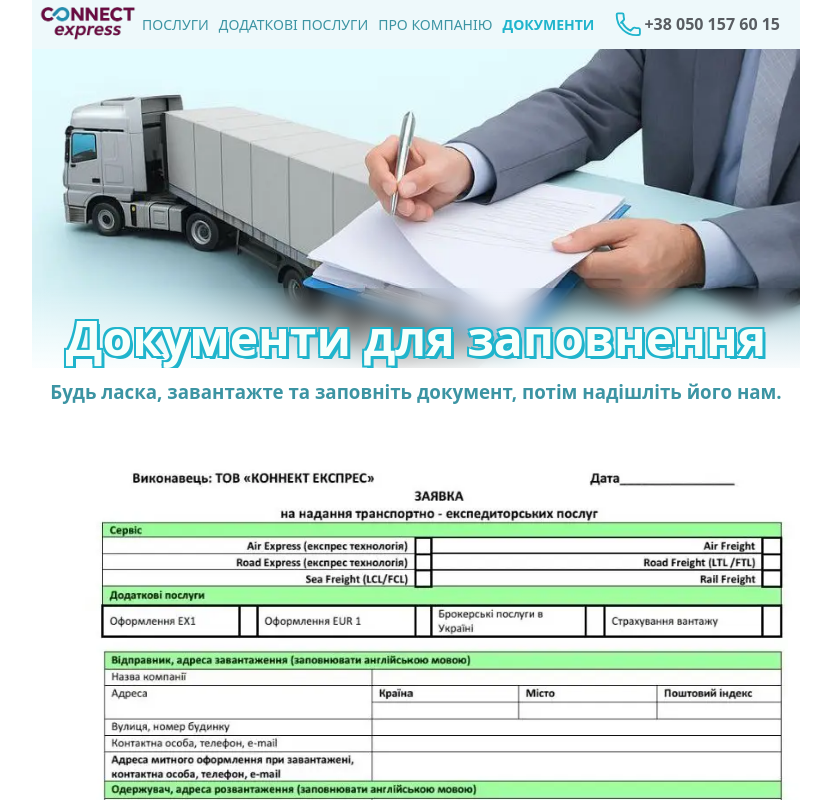
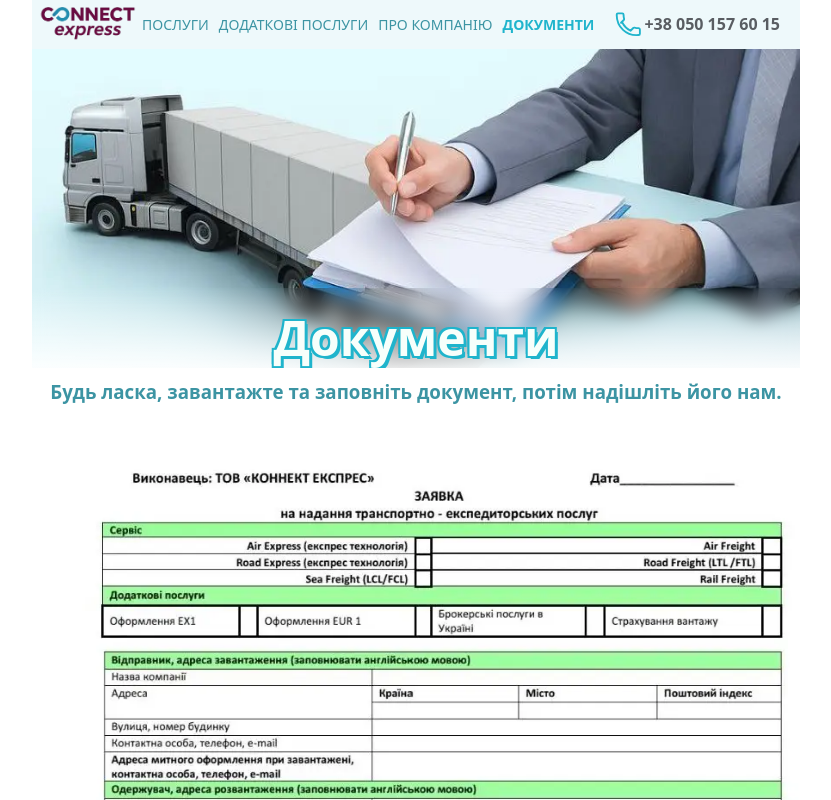
Before and after one commit to Orkneya/ConnectExpress, a React (Vite) app: page /document in a window 1280 px wide. Shown: the top 800 px of the page, without its empty margins (224-1055 px from the left). Built offline with nearby package versions, Linux system fonts and the light colour scheme.

Commit message:
small change

```diff
--- a/src/pages/DocumentPage/DocumentPage.jsx
+++ b/src/pages/DocumentPage/DocumentPage.jsx
@@ -6,7 +6,7 @@ function DocumentsPage() {
   return (
     <section className={styles.documentPage}>
       <div className={style.hero2}>
-        <h1 className={style.heroTitle}>Документи для заповнення</h1>
+        <h1 className={style.heroTitle}>Документи</h1>
       </div>
       <h3 className={styles.description}>
         Будь ласка, завантажте та заповніть документ, потім надішліть його нам.
```
